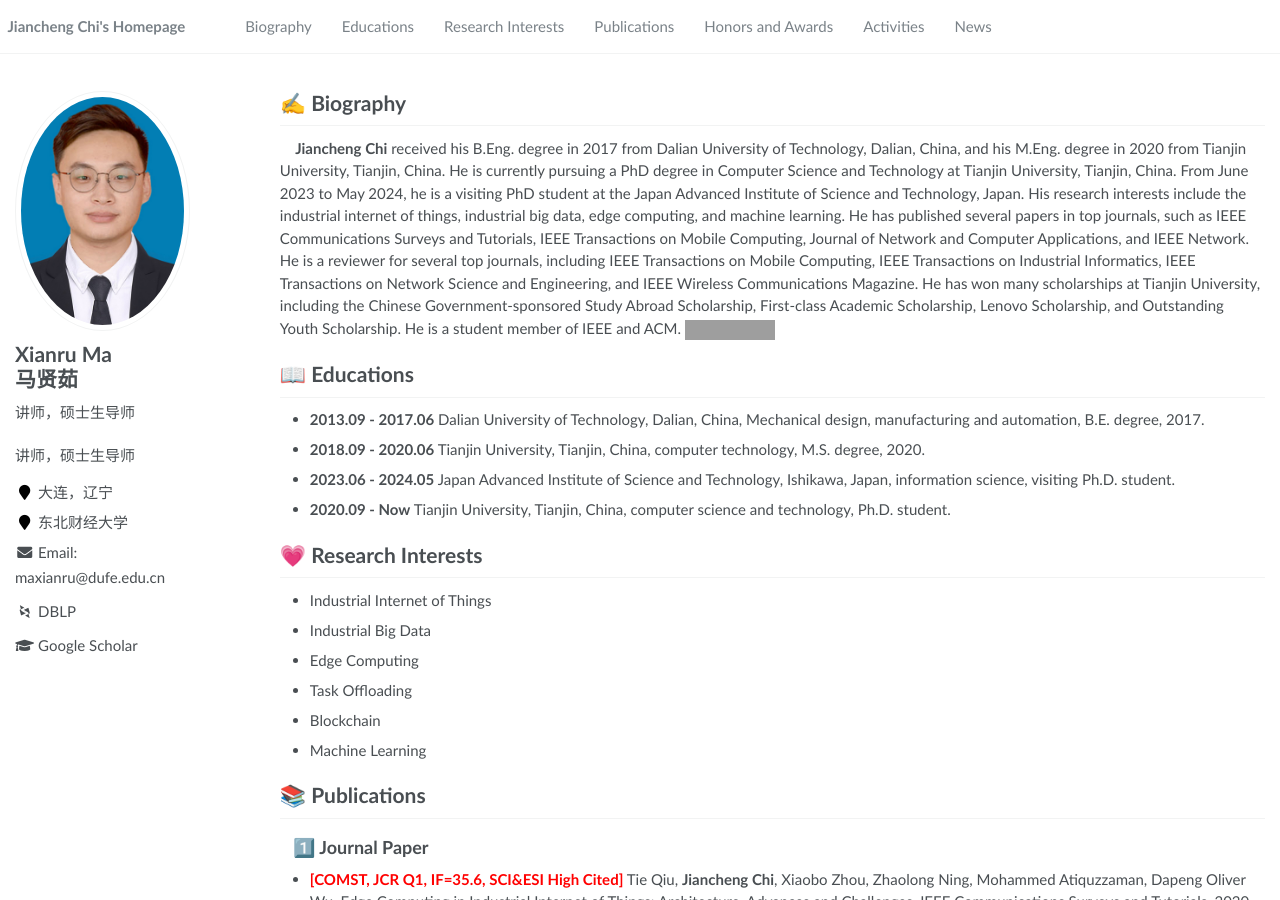
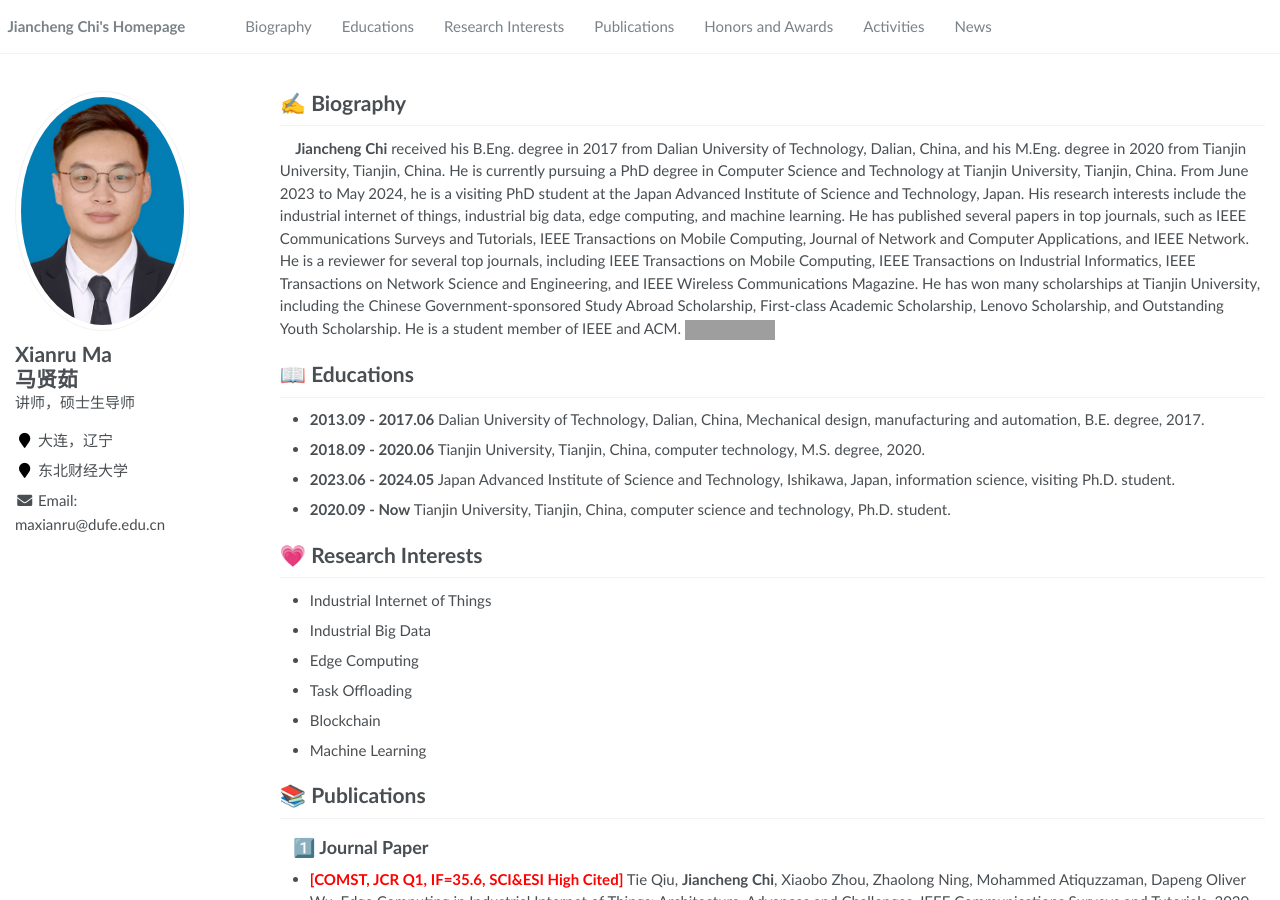
Before and after one commit to maxianru/maxianru.github.io, a Jekyll site: the page built from _pages/about.md, in a window 1280 px wide and 900 px high. Built offline with Jekyll 4.4.1, drawn with Linux system fonts in a browser that asks for light colours; some web fonts are replaced; grey boxes are pictures that could not be loaded.

Commit message:
Update _config.yml

```diff
--- a/_config.yml
+++ b/_config.yml
@@ -24,11 +24,11 @@ author:
   english_name             : "Xianru Ma"
   chinese_name             : "马贤茹"
   avatar           : "images/Chi.jpg"
-  bio              : "讲师，硕士生导师"
+  bio              :
   location         : "大连，辽宁"
   employer         : "东北财经大学"
   pubmed           :
-  googlescholar    : ""
+  googlescholar    :
   email            : "maxianru@dufe.edu.cn"
   researchgate     :  # example: "https://www.researchgate.net/profile/yourprofile"
   uri              :
@@ -45,7 +45,7 @@ author:
   impactstory      :
   lastfm           :
   linkedin         :
-  dblp             : ""
+  dblp             :
   orcid            :
   pinterest        :
   soundcloud       :
```
